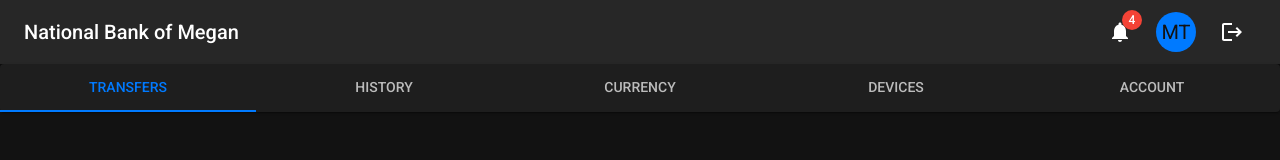
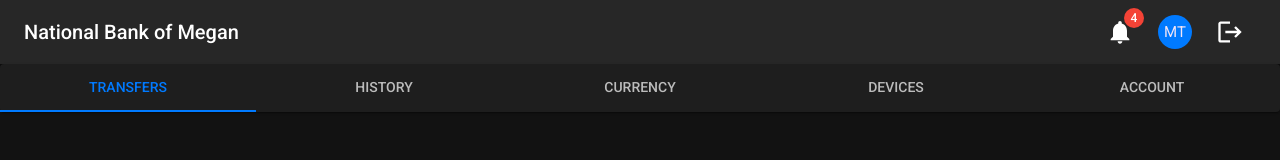
Before and after one commit to National-Bank-of-Megan/secure-bank-web-client, a React (Create React App) app: page /transfers in a window 1280 px wide. Shown: the top 160 px of the page. Built offline with nearby package versions, Linux system fonts and the light colour scheme.

Commit message:
Update NavbarAuthenticated.tsx

```diff
--- a/src/components/layout/NavbarAuthenticated.tsx
+++ b/src/components/layout/NavbarAuthenticated.tsx
@@ -31,7 +31,7 @@ export default function NavbarAuthenticated() {
               color="inherit"
             >
               <Badge badgeContent={4} color="error">
-                <NotificationsIcon />
+                <NotificationsIcon fontSize="inherit"/>
               </Badge>
             </IconButton>
 
@@ -40,14 +40,14 @@ export default function NavbarAuthenticated() {
               aria-label="show 4 new mails"
               color="inherit"
             >
-              <Avatar sx={{ bgcolor: "primary.main" }}>MT</Avatar>
+              <Avatar  sx={{ bgcolor: "primary.main", width: 34, height: 34 }}><Typography color="secondary.light" sx={{ fontSize: '15px' }}>MT</Typography></Avatar>
             </IconButton>
 
             <IconButton
               size="large"
               color="inherit"
             >
-              <LogoutIcon />
+              <LogoutIcon fontSize="inherit"/>
             </IconButton>
           </Box>
         </Toolbar>
```
